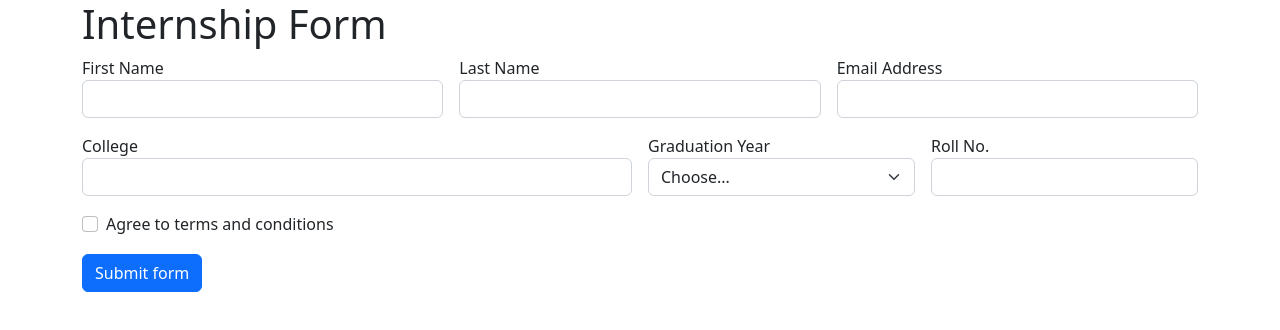
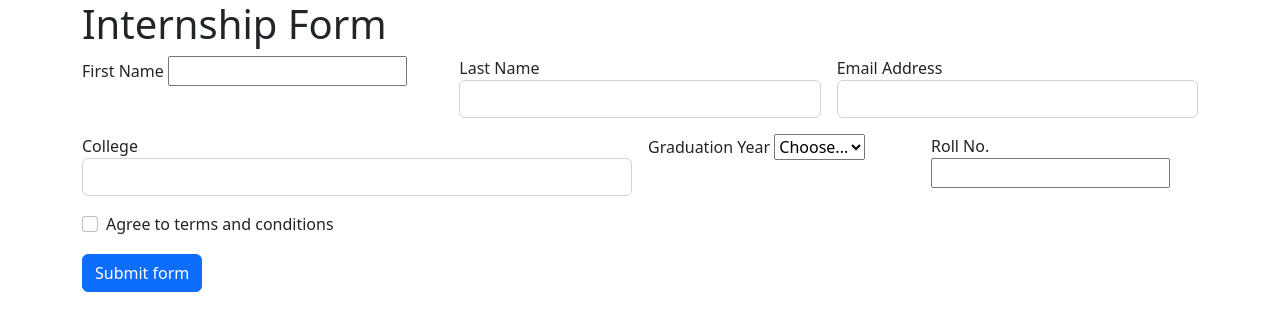
Before and after one commit to acciojob/bootstrap-form-easy-HarishPrb28, a website: page main.html in a window 1280 px wide. Drawn offline with nearby package versions, Linux system fonts and the light colour scheme.

Commit message:
created a submission

```diff
--- a/main.html
+++ b/main.html
@@ -29,7 +29,7 @@
 
 <div class="col-md-4">
       <label for="first-name-input">First Name</label>
-   <input type="text" class="form-control" id="first-name-input"  name="First Name" required>
+   <input type="text" class="form-label" id="first-name-input"  name="First Name" required>
  <div class="invalid-feedback">
           First name required
         </div>
@@ -59,7 +59,7 @@
 </div>
 	  <div class=" col-md-3">
 	<label for="grad-year-select">Graduation Year</label>
-     <select id="grad-year-select" class="form-select" name="Graduation Year" required>
+     <select id="grad-year-select" class="form-label" name="Graduation Year" required>
         <option selected>Choose...</option>
         <option>2020</option>
  <option>2021</option>
@@ -73,7 +73,7 @@
 </div>
 	  <div class="col-md-3">
 	<label for="roll-no-input">Roll No.</label>
-      <input type="text" class="form-control" id="roll-no-input" name="Roll No." required>
+      <input type="text" class="form-label" id="roll-no-input" name="Roll No." required>
 		   <div class="invalid-feedback">
         Please provide a valid Roll No.
       </div>
```
